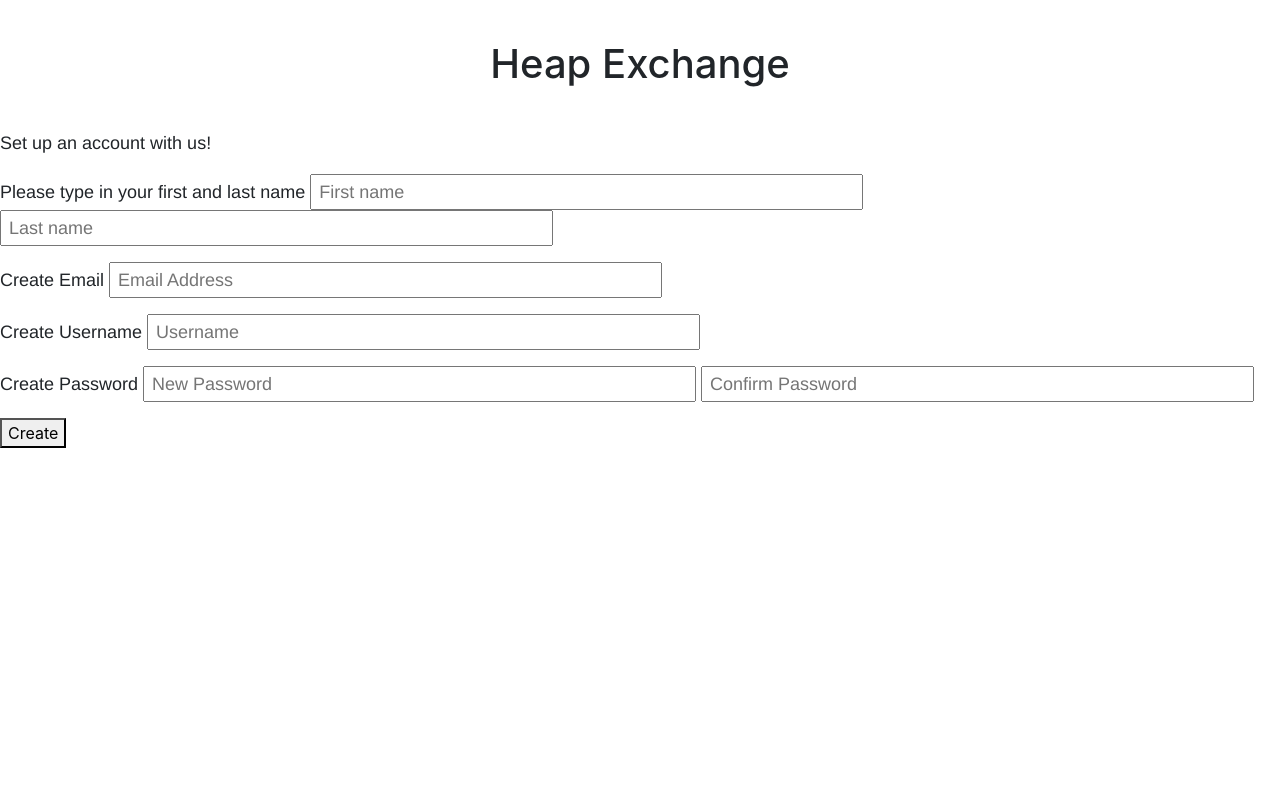
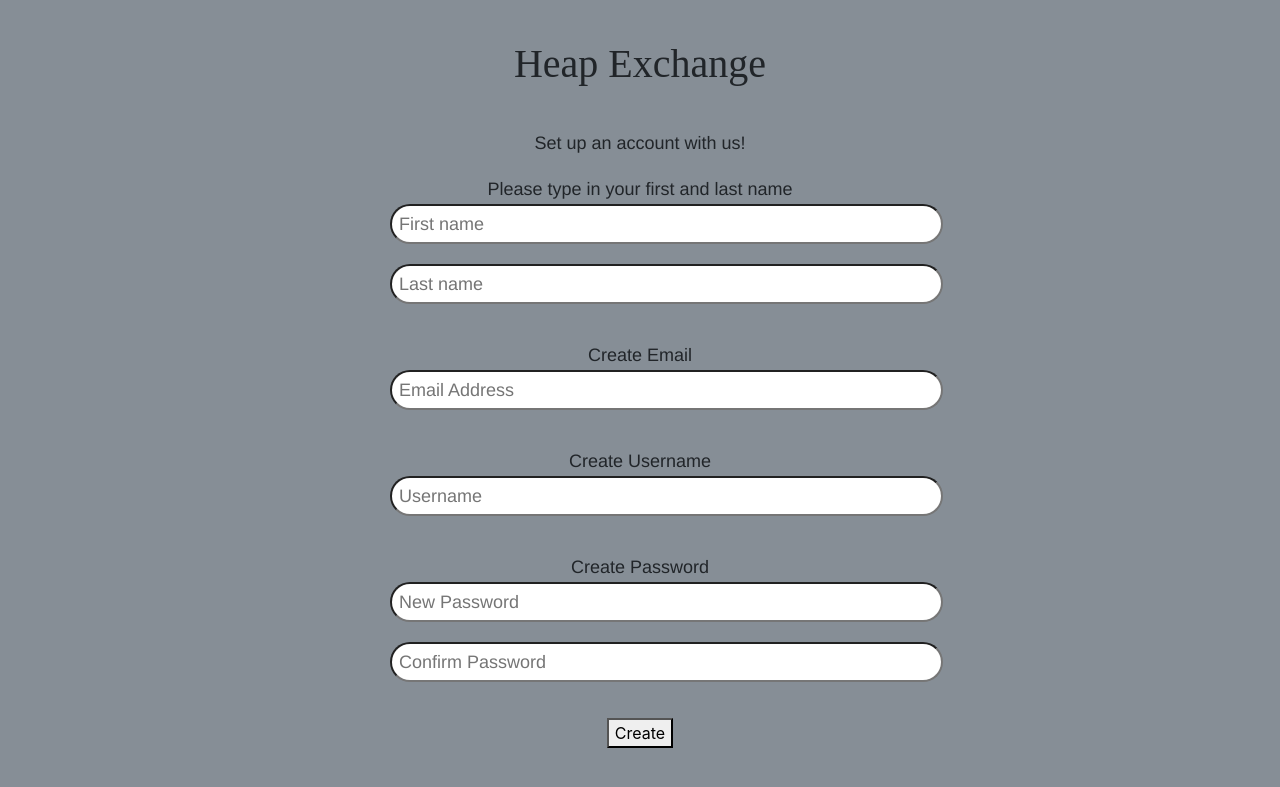
Before and after one commit to lefflerl/HeapExchange-1, a PHP site: page /register.html in a window 1280 px wide. Shown: the top 787 px of the page. Run offline with PHP 8.4, Linux system fonts and the light colour scheme; some libraries are stand-ins or nearby versions.

Commit message:
Update stylesheet.css

```diff
--- a/stylesheet.css
+++ b/stylesheet.css
@@ -118,3 +118,33 @@ a:visited {
 a:hover {
   color: purple;
 }
+
+/* Login Page */
+@import url('https://fonts.googleapis.com/css?family=Ultra');
+
+.login h1 {
+    font-family: 'Ultra', serif;
+}
+
+.login {
+    background-color: #868e96;
+}
+.login p {
+    text-align: center;
+}
+
+.login a {
+    color: whitesmoke;
+}
+
+.login input {
+    height: 40px;
+    border-radius: 20px;
+    margin-bottom: 20px;
+}
+
+.login div {
+    margin: auto;
+    text-align: center;
+    width: 500px;
+}
```
